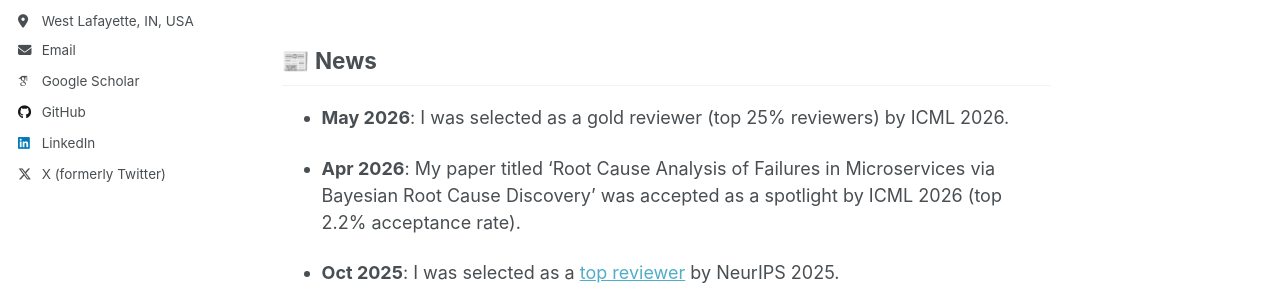
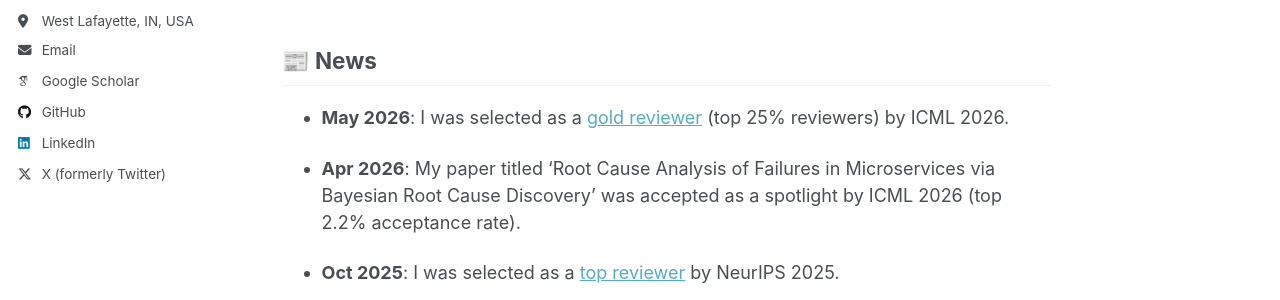
Before and after one commit to kenneth-lee-ch/kenneth-lee-ch.github.io, a Jekyll site: the page built from _pages/about.md, in a window 1280 px wide and 900 px high. Shown: the part 375-675 px from the top of the window. Built offline with Jekyll 4.4.1, drawn with Linux system fonts in a browser that asks for light colours; some web fonts are replaced; part of the change alters nothing that is shown.

```diff
--- a/_data/news.yml
+++ b/_data/news.yml
@@ -1,5 +1,5 @@
 - date: 2026-05-14
-  description: "I was selected as a gold reviewer (top 25% reviewers) by ICML 2026."
+  description: "I was selected as a <a href='https://kenneth-lee-ch.github.io/files/icml_reviewer_cert.pdf'>gold reviewer</a> (top 25% reviewers) by ICML 2026."
 - date: 2026-04-30
   description: "My paper titled 'Root Cause Analysis of Failures in Microservices via Bayesian Root Cause Discovery' was accepted as a spotlight by ICML 2026 (top 2.2% acceptance rate)."
 - date: 2025-10-17
```
Also changed, not shown: 1 other file.
